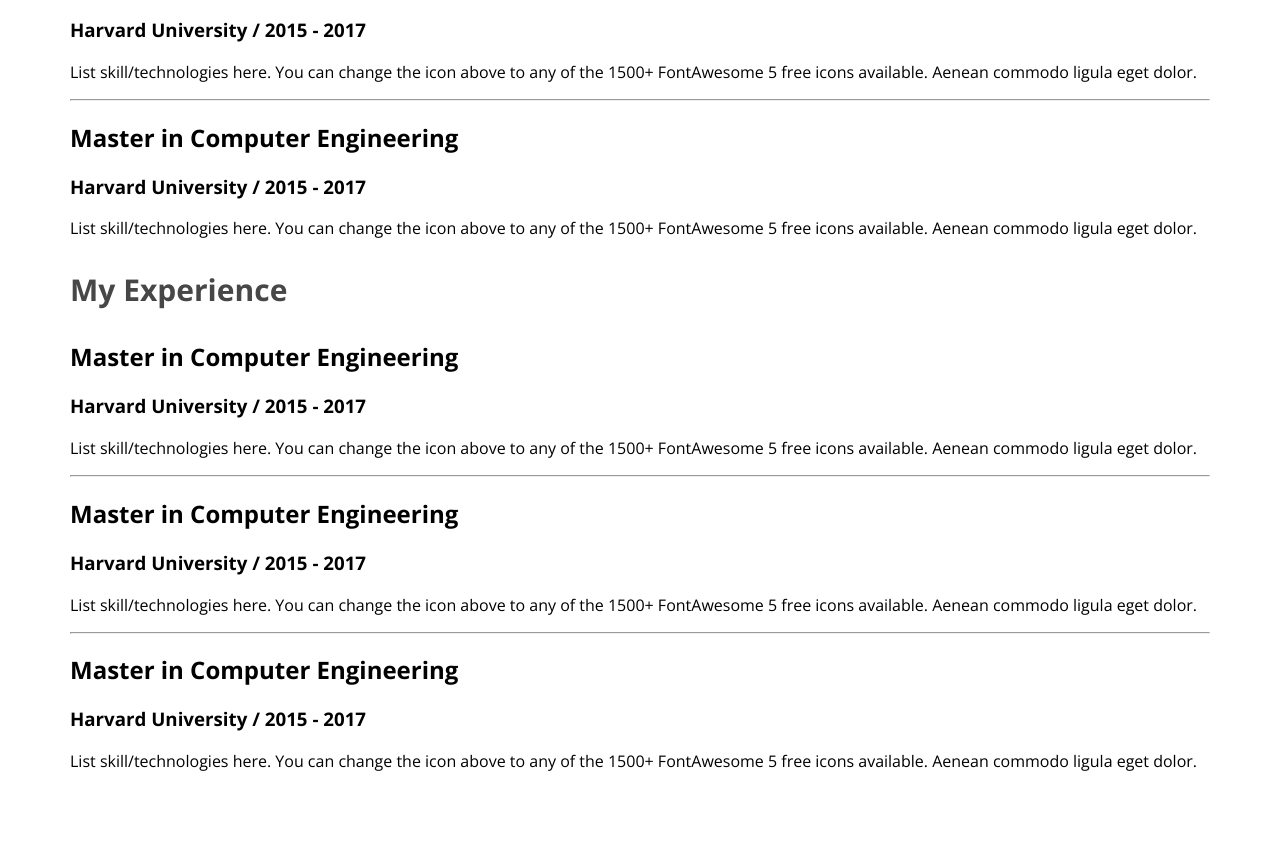
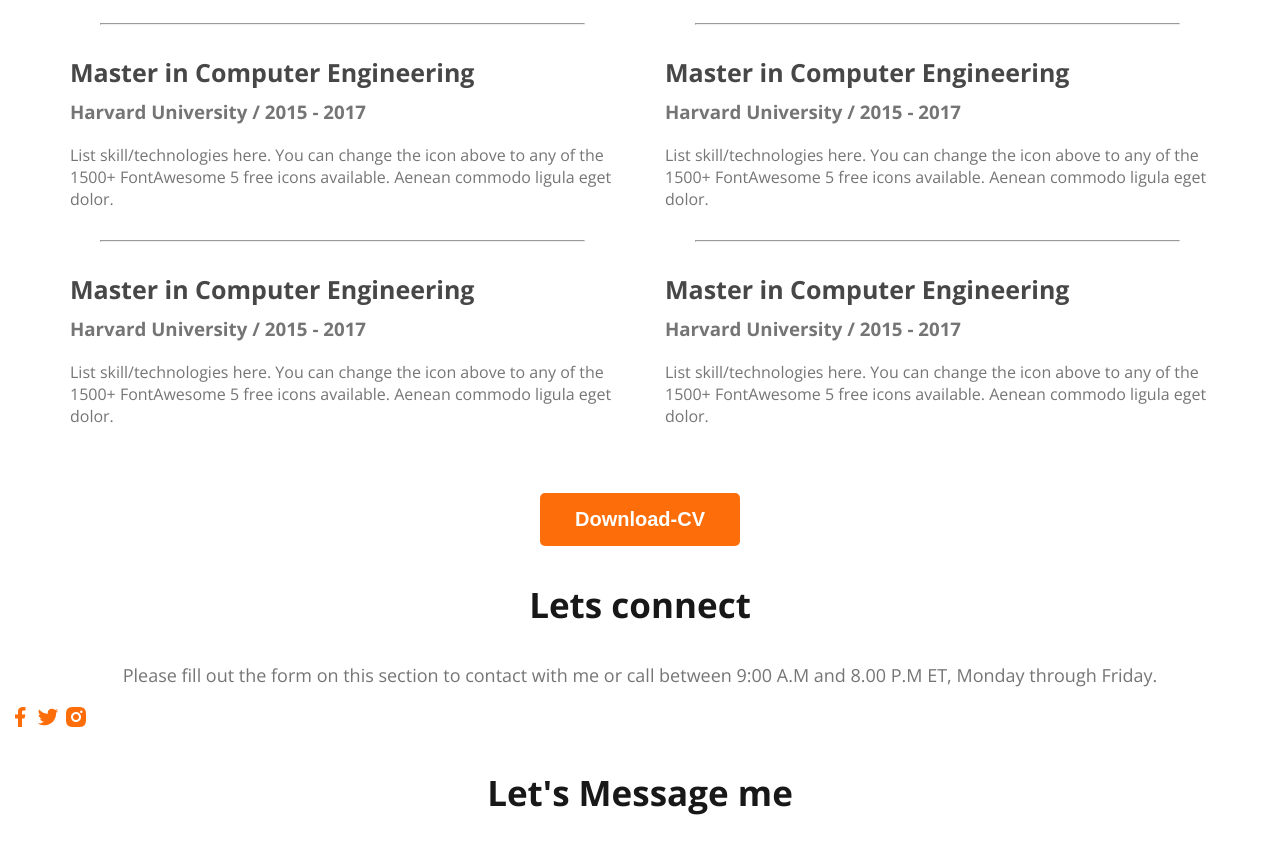
Before and after one commit to Jayamajumder111/First-webdeveloper-portfolio, a plain HTML site: page index.html in a window 1280 px wide. Shown: the part 2631-3482 px from the top of the page. Before the commit the page ends 3419 px from the top, so only its background shows below. Drawn offline with nearby package versions, Linux system fonts and the light colour scheme.

Commit message:
added resume

```diff
--- a/index.html
+++ b/index.html
@@ -96,7 +96,7 @@
         <div class="resume-container">
             <div class="resume-column">
                 <h3 class="resume-column-title">My Education </h3>
-            </div>
+
             <div class="resume-item">
                 <h2 class="resume-item-title">Master in Computer Engineering</h2>
                 <h3 class="resume-item-institute">Harvard University / 2015 - 2017</h3>
@@ -117,6 +117,7 @@
                 <p class="resume-item-description">List skill/technologies here. You can change the icon above
                     to any of the 1500+ FontAwesome 5 free icons available. Aenean commodo ligula eget dolor.</p>
             </div>
+        </div>
             <div class="resume-column">
                 <h3 class="resume-column-title">My Experience</h3>
 
@@ -144,11 +145,30 @@
             </div>
             </div>
         </div>
+        <div class="download-cv">
+            <button class="btn-primary">Download-CV</button>
+        </div>
 
         </section>
 
     </main>
     <footer>
+        <div class="footer-column">
+            <h3 class="section-title">Lets connect</h3>
+            <p class="section-description">
+                Please fill out the form on this section to contact with me
+                 or call between 9:00 A.M and 8.00 P.M ET, Monday through Friday.
+            </p>
+                <div class="social-links">
+                    <a href=""><img src="images/icons/facebook.png" alt=""></a>
+                    <a href=""><img src="images/icons/twitter.png" alt=""></a>
+                    <a href=""><img src="images/icons/insta.png" alt=""></a>
+                </div>
+        </div>
+        <div class="footer-column">
+            <h3 class="section-title">Let's Message me</h3>
+
+        </div>
 
     </footer>
 
--- a/styles/portfolio.css
+++ b/styles/portfolio.css
@@ -131,3 +131,36 @@ main section{
     font-size: 30px;
     font-weight: 700;
 }
+
+.resume-container{
+    display:flex;
+    gap:50px;
+}
+.resume-item-title{
+    color:#474747;
+    font-size:25px;
+    font-weight:700;
+    margin-bottom: 10px;
+}
+.resume-item-institute{
+    margin-bottom: 20px;
+    margin-top: 0px;
+}
+
+.resume-item-description,.resume-item-institute{
+    color:#757575;
+}
+.resume-container hr{
+    margin:30px;
+}
+.download-cv{
+    text-align: center;
+    margin-top: 50px;
+}
+/* footer style */
+.footer{
+    display:flex;
+    background: #fff8f3;
+    margin-top: 100px;
+    padding:130px 200px;
+}
```
